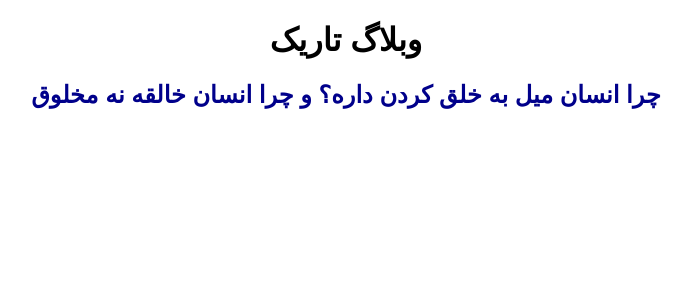
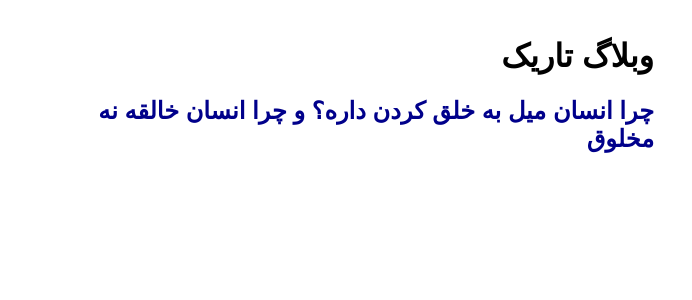
Before and after one commit to darkblog/darkblog.github.io, a Jekyll site: the page built from index.html, in a window 1280 px wide. Shown: the top 300 px of the page, without its empty margins (373-1065 px from the left). Built offline with Jekyll 4.4.1, drawn with Linux system fonts in a browser that asks for light colours.

Commit message:
Update index.html

```diff
--- a/index.html
+++ b/index.html
@@ -8,7 +8,7 @@
 <title>وبلاگ تاریک</title>
 <meta name="description" content="وبلاگ تاریک">
 <meta name="viewport" content="width=device-width">
-<style>body{font-family:sans-serif;text-align:center}a{text-decoration:none;color:darkblue}</style>
+<style>body{font-family:sans-serif;margin:auto;padding:1em;max-width:600px}a{text-decoration:none;color:darkblue}</style>
 </head>
 <body>
 <h1>وبلاگ تاریک</h1>
```
